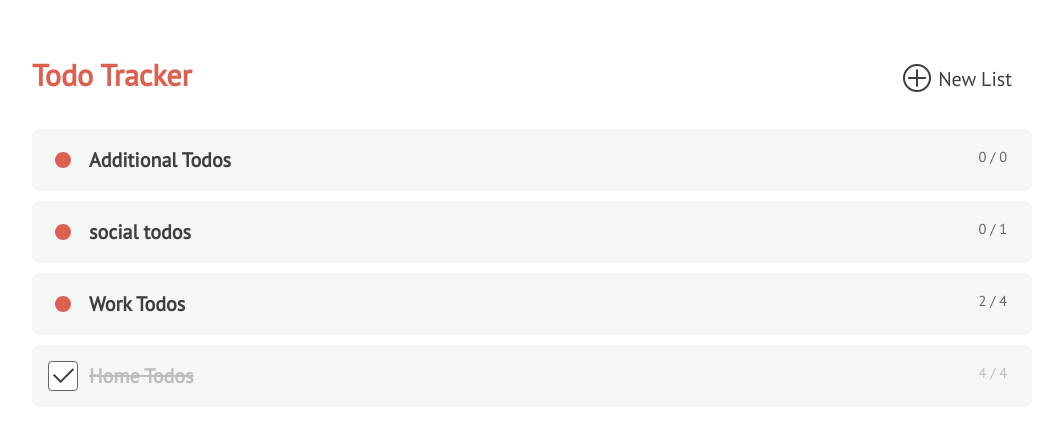
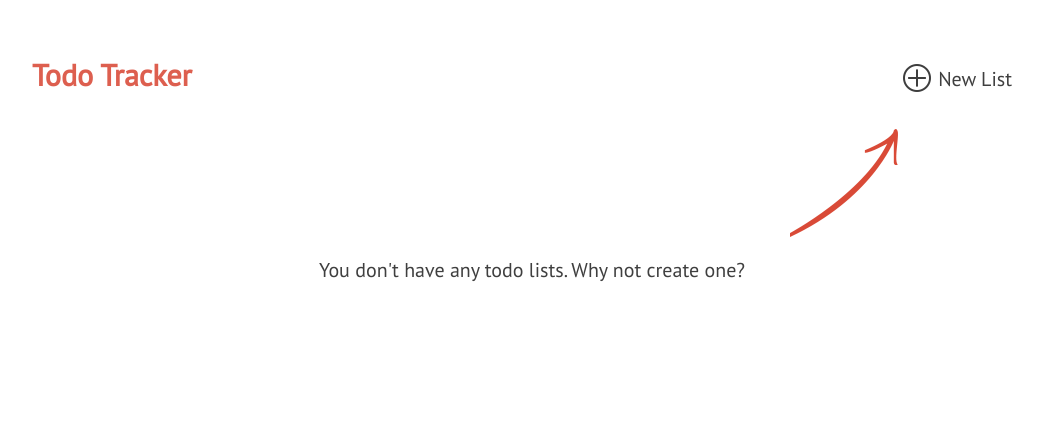
Before and after one commit to gpanakkal/js-175, a Node server app: page /lists in a window 1280 px wide. Shown: the top 430 px of the page, without its empty margins (108-1151 px from the left). Run offline with Node 20, Linux system fonts and the light colour scheme.

Commit message:
implementing persistence

```diff
--- a/todo_app/index.js
+++ b/todo_app/index.js
@@ -1,10 +1,12 @@
 // #region IMPORTS
 import express from 'express';
 import morgan from 'morgan';
-import todoLists from './lib/seed-data.js';
+// import todoLists from './lib/seed-data.js';
 import TodoList from './lib/todolist.js';
+import Todo from './lib/todo.js';
 import flash from 'express-flash';
 import session from 'express-session';
+import store from 'connect-loki';
 import { body, validationResult } from 'express-validator';
 import { sortTodoLists, sortTodos } from './lib/sort.js';
 // #endregion
@@ -13,15 +15,25 @@ import { sortTodoLists, sortTodos } from './lib/sort.js';
 const PORT = 3000;
 const HOST = 'localhost';
 const app = express();
+const LokiStore = store(session);
+const COOKIE_MAX_AGE = 30 * 24 * 60 * 60 * 1000; // 30 days in milliseconds
 const MAX_TITLE_LENGTH = 100;
 // #endregion
 
 // #region HELPERS
-const titleIsUnique = (title) => !todoLists
+const listTitleIsUnique = (title, { req }) => !req.session.todoLists
   .some((list) => list.title.toLowerCase() === title.toLowerCase());
 
-const getTodoList = (todoListId) => {
+const todoTitleIsUnique = (list, title) => !list.findByTitle(title);
+
+const getTodoList = (todoListId, todoLists) => {
   return todoLists.find((todoList) => todoList.id === Number(todoListId));
+}
+
+const getTodo = (todoListId, todoId, todoLists) => {
+  const todoList = getTodoList(todoListId, todoLists);
+  if (!todoList) return;
+  return todoList.toArray().find((todo) => todo.id === Number(todoId));
 }
 // #endregion
 
@@ -34,13 +46,31 @@ app.set('view engine', 'pug');
 app.use(morgan('common')); // logs HTTP requests
 app.use(express.static('public')); // uses public as the start point for relative path fetching of  static assets
 app.use(express.urlencoded({ extended: false })); // required for form submissions
+
 app.use(session({
+  cookie: {
+    httpOnly: true,
+    maxAge: COOKIE_MAX_AGE,
+    path: '/',
+    secure: false,
+  },
   name: 'launch-school-todos-session-id',
   resave: false,
   saveUninitialized: true,
   secret: 'This is not very secure',
+  store: new LokiStore({}),
 }));
+
 app.use(flash());
+
+app.use((req, res, next) => {
+  if(!('todoLists' in req.session)) {
+    req.session.todoLists = [];
+  }
+
+  next();
+});
+
 app.use((req, res, next) => {
   res.locals.flash = req.session.flash;
   delete req.session.flash;
@@ -60,15 +90,15 @@ app.get('/', (req, res) => {
 
 app.get('/lists', (req, res) => {
   res.render('lists', {
-    todoLists: sortTodoLists(todoLists) });
+    todoLists: sortTodoLists(req.session.todoLists) });
 });
 
 app.get('/lists/new', (req, res) => {
   res.render('new-list');
 });
 
-app.get('/lists/:listId', (req, res) => {
-  const todoList = getTodoList(req.params.listId);
+app.get('/lists/:listId', (req, res, next) => {
+  const todoList = getTodoList(req.params.listId, req.session.todoLists);
   if (!todoList) {
     next(new Error('List not found'));
   } else {
@@ -79,15 +109,60 @@ app.get('/lists/:listId', (req, res) => {
   }
 });
 
-app.get('/list/:listId/edit', (req, res) => {
-  const todoList = getTodoList(req.params.listId);
+app.get('/lists/:listId/edit', (req, res, next) => {
+  const todoList = getTodoList(req.params.listId, req.session.todoLists);
   if (!todoList) {
     next(new Error('List not found'));
   } else {
-    res.render('list', {
+    res.render('edit-list', {
       todoList,
-      todos: sortTodos(todoList),
     });
+  }
+});
+
+app.post('/lists/:listId/edit',
+  [
+    body('todoListTitle')
+      .trim()
+      .isLength({ min: 1 })
+      .withMessage('The list title is required.')
+      .isLength({ max: MAX_TITLE_LENGTH })
+      .withMessage(`Title must be ${MAX_TITLE_LENGTH} characters or fewer.`)
+      .custom(listTitleIsUnique)
+      .withMessage('A list with this title already exists.'),
+  ],
+  (req, res, next) => {
+    const todoList = getTodoList(req.params.listId, req.session.todoLists);
+    if (!todoList) {
+      next(new Error('List not found'));
+    } else {
+      const errors = validationResult(req);
+      if (!errors.isEmpty()) {
+        errors.array().forEach((error) => req.flash('error', error.msg));
+        res.render(`edit-list`, {
+          flash: req.flash(),
+          todoList,
+          todoListTitle: req.body.todoListTitle,
+        });
+      } else {
+        todoList.setTitle(req.body.todoListTitle);
+        req.flash('success', 'List renamed successfully.');
+        res.redirect(`/lists/${todoList.id}`);
+      }
+    }
+  }
+);
+
+app.post('/lists/:listId/destroy', (req, res, next) => {
+  const todoLists = req.session.todoLists;
+  const todoList = getTodoList(req.params.listId, todoLists);
+  if (!todoList) {
+    next(new Error('List not found'));
+  } else {
+    const index = todoLists.indexOf(todoList);
+    todoLists.splice(index, 1);
+    req.flash('success', 'List deleted');
+    res.redirect('/lists');
   }
 });
 
@@ -98,8 +173,8 @@ app.post('/lists',
       .isLength({ min: 1 })
       .withMessage('The list title is required.')
       .isLength({ max: MAX_TITLE_LENGTH })
-      .withMessage('Title must be 100 characters or fewer.')
-      .custom(titleIsUnique)
+      .withMessage(`Title must be ${MAX_TITLE_LENGTH} characters or fewer.`)
+      .custom(listTitleIsUnique)
       .withMessage('A list with this title already exists.'),
   ],
   (req, res) => {
@@ -111,12 +186,90 @@ app.post('/lists',
         todoListTitle: req.body.todoListTitle,
       });
     } else {
-      todoLists.push(new TodoList(req.body.todoListTitle));
+      req.session.todoLists.push(new TodoList(req.body.todoListTitle));
       req.flash('success', 'The todo list has been created.');
       res.redirect('/lists');
     }
   }
 );
+
+app.post('/lists/:listId/todos',
+  [
+    body('todoTitle')
+      .trim()
+      .isLength({ min: 1 })
+      .withMessage('The todo must have a title.')
+      .isLength({ max: MAX_TITLE_LENGTH })
+      .withMessage(`Title must be ${MAX_TITLE_LENGTH} characters or fewer.`)
+  ],
+  (req, res, next) => {
+    const { listId } = req.params;
+    const todoList = getTodoList(listId, req.session.todoLists);
+    if (!todoList) {
+      next(new Error('List not found'));
+    } else {
+      const errors = validationResult(req);
+      if(!errors.isEmpty()) {
+        errors.array().forEach((error) => req.flash('error', error.msg));
+        res.render('list', {
+          flash: req.flash(),
+          todoList,
+          todos: sortTodos(todoList),
+          todoTitle: req.body.todoTitle,
+        });
+      } else {
+        todoList.add(new Todo(req.body.todoTitle));
+        req.flash('success', 'Todo created.');
+        res.redirect(`/lists/${listId}`);
+      }
+    }
+  }
+);
+
+app.post('/lists/:listId/todos/:todoId/toggle', (req, res, next) => {
+  const { listId, todoId } = req.params;
+  const todo = getTodo(listId, todoId, req.session.todoLists);
+  if (!todo) {
+    next(new Error('todo not found'));
+    // req.flash('error', 'Todo not found');
+    // res.redirect(`/list/${listId}`);
+  } else {
+    if (todo.isDone()) {
+      todo.markUndone();
+      req.flash(`${todo.title} marked as not done`);
+    } else {
+      todo.markDone();
+      req.flash(`${todo.title} marked done`);
+    }
+    res.redirect(`/lists/${listId}`);
+  }
+});
+
+app.post('/lists/:listId/todos/:todoId/destroy', (req, res, next) => {
+  const { listId, todoId } = req.params;
+  const todo = getTodo(listId, todoId, req.session.todoLists);
+  if (!todo) {
+    next(new Error('todo not found'));
+  } else {
+    const title = todo.title;
+    const list = getTodoList(listId, req.session.todoLists);
+    const index = list.findIndexOf(todo);
+    list.removeAt(index);
+    req.flash(`Todo "${title}" deleted`);
+    res.redirect(`/lists/${listId}`);
+  }
+});
+
+app.post('/lists/:listId/complete_all', (req, res, next) => {
+  const todoList = getTodoList(req.params.listId, req.session.todoLists);
+  if (!todoList) {
+    next(new Error('List not found'));
+  } else {
+    todoList.markAllDone();
+    req.flash(`All items marked complete`);
+    res.redirect(`/lists/${req.params.listId}`);
+  }
+});
 // #endregion
 
 // #region SERVER INIT
--- a/todo_app/lib/todo.js
+++ b/todo_app/lib/todo.js
@@ -4,6 +4,10 @@ export default class Todo {
   static UNDONE_MARKER = ' ';
 
   static DONE_MARKER = 'X';
+
+  static createInstance(rawTodo) {
+    return Object.assign(new Todo(), rawTodo);
+  }
 
   constructor(title) {
     this.id = nextId();
--- a/todo_app/package.json
+++ b/todo_app/package.json
@@ -12,6 +12,7 @@
   "license": "ISC",
   "description": "",
   "dependencies": {
+    "connect-loki": "^1.2.0",
     "express": "^4.19.2",
     "express-flash": "^0.0.2",
     "express-session": "^1.18.0",
--- a/todo_app/views/list.pug
+++ b/todo_app/views/list.pug
@@ -2,14 +2,14 @@ extends layout
 
 block headerLinks
   .actions
-    a.list(href='/lists') All lists
+    a.list(href='/lists') All Lists
 
 block main
   section#todos(class=todoList.isDone() ? 'done' : '')
     header
       h2= todoList.title
       ul
-        if todoList.size > 0 && !todoList.isDone()
+        if todoList.size() > 0 && !todoList.isDone()
           li
             form.complete_all(action=`/lists/${todoList.id}/complete_all`
                               method='post')
@@ -35,7 +35,7 @@ block main
     form(action=`/lists/${todoList.id}/todos` method='post')
       dl
         dt
-          label(for='todoListTitle') Enter a new todo item:
+          label(for='todoTitle') Enter a new todo item:
         dd
           input(type='text'
                 id='todoTitle'
```
Also changed, not shown: todo_app/views/edit-list.pug (added, +29 -0 lines), 2 other files.
